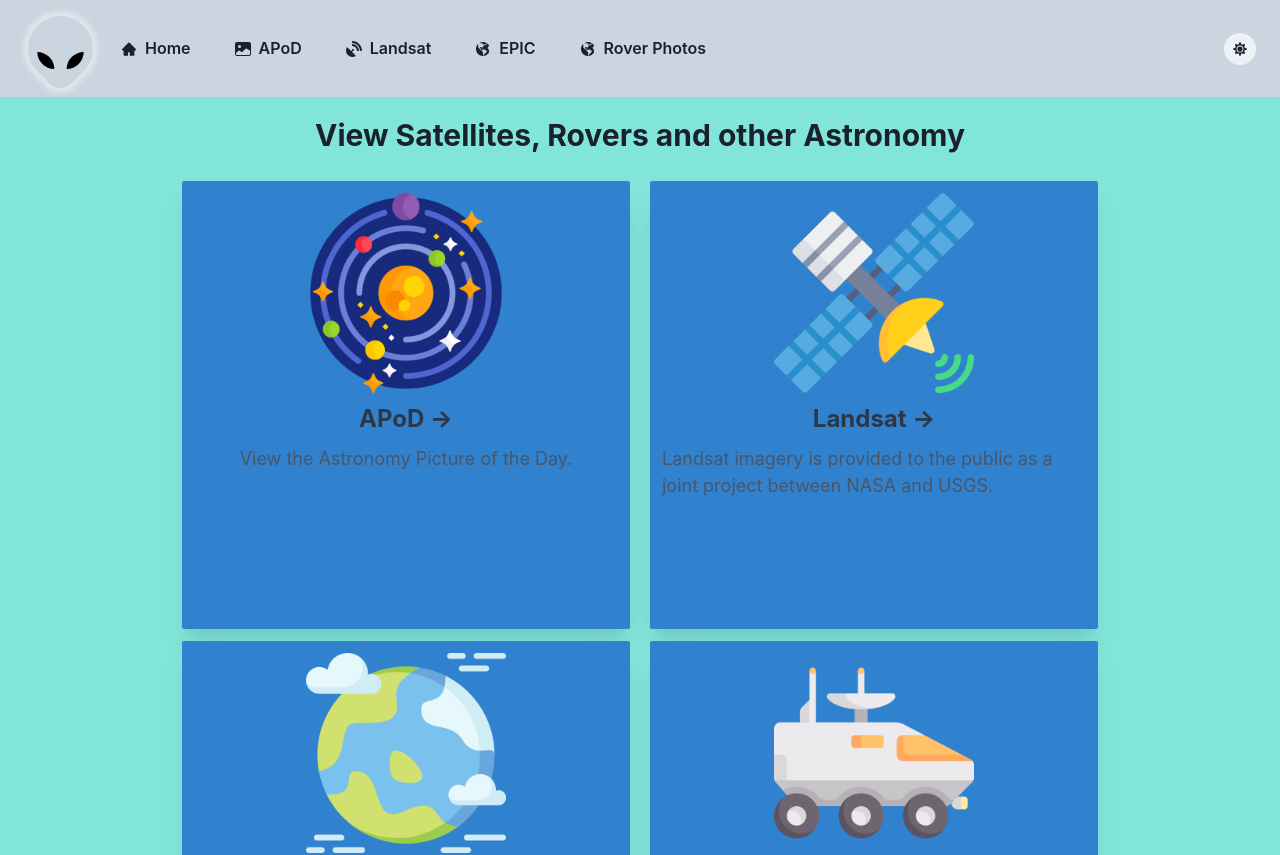
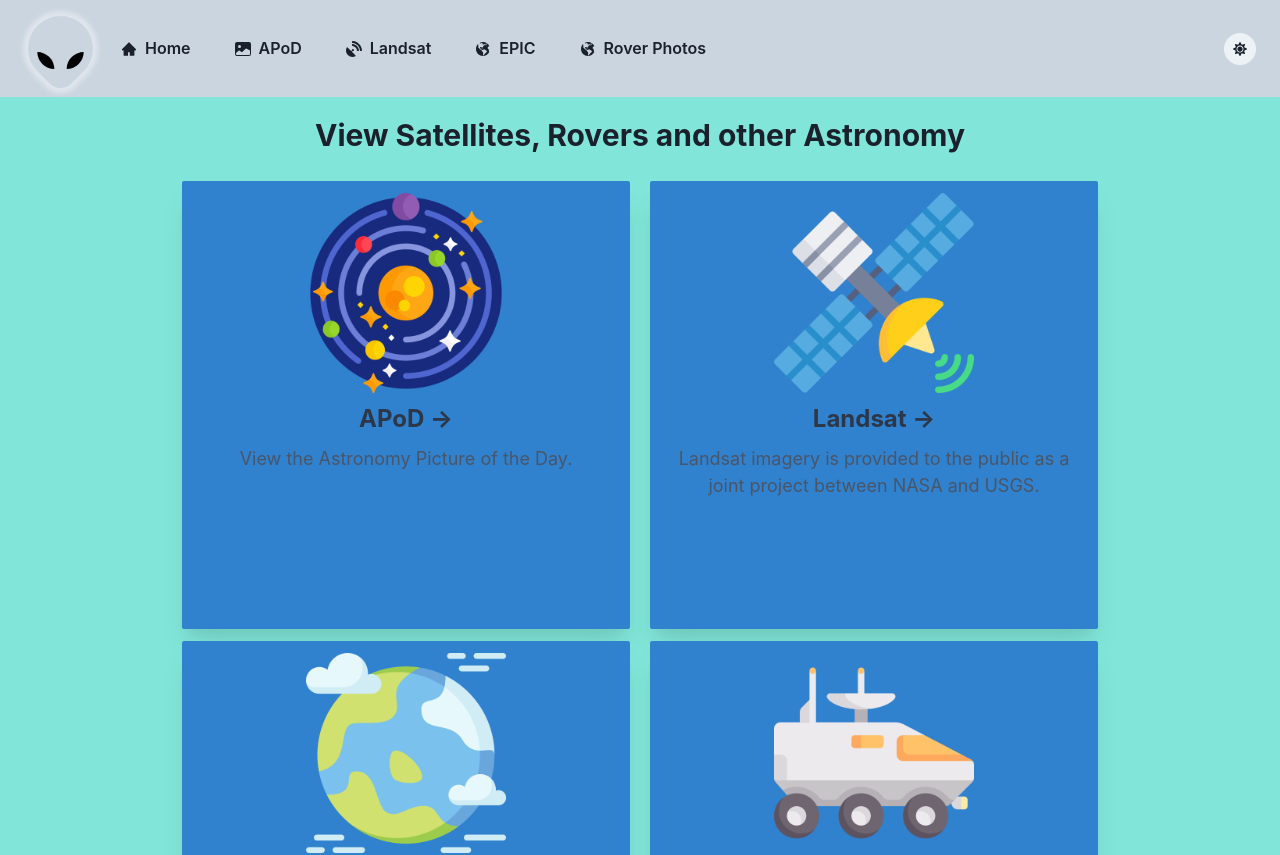
Before and after one commit to UniversallyRy/nasaApp, a Next.js app: page / in a window 1280 px wide. Shown: the top 855 px of the page. Built offline with nearby package versions, Linux system fonts and the light colour scheme.

Commit message:
rover box fixes

```diff
--- a/components/RoverItem.tsx
+++ b/components/RoverItem.tsx
@@ -31,7 +31,7 @@ const RoverItem = ({ ...props }: ItemProps) => {
 
             <ChakraNextImage
                 w={{base:"full", md: "full"}}
-                h={{base:"full", sm:"90vh", md: "90vh"}}
+                h={{base:"70vh", md: "90vh"}}
                 rounded="lg"
                 shadow="sm"
                 src={ props.item.img_src }
--- a/components/RoverList.tsx
+++ b/components/RoverList.tsx
@@ -90,7 +90,6 @@ const RoverList  = ({ data }: ListProps) => {
 
     return (
         <Box
-            w={{base: "sm", sm:"xl", md: "2xl", lg:"3xl"}}
             bg={useColorModeValue("gray.200", "gray.600")}
             p={1}
             alignItems="center"
--- a/pages/index.tsx
+++ b/pages/index.tsx
@@ -7,7 +7,7 @@ const MotionHeading = motion<HeadingProps>(Heading)
 //todos: files cleanup, better structure, separate some of the util methods
 const Home = () => {
   return (
-    <Box w="100wh" minH="100vh" direction={{ base: "column", md: "row" }}>
+    <Box align="center" w="100wh" minH="100vh" direction={{ base: "column", md: "row" }}>
       <Head key='pages/index key'>
         <title>NASA Info</title>
         <meta name="description" content="Look up information NASA provides" />
```
